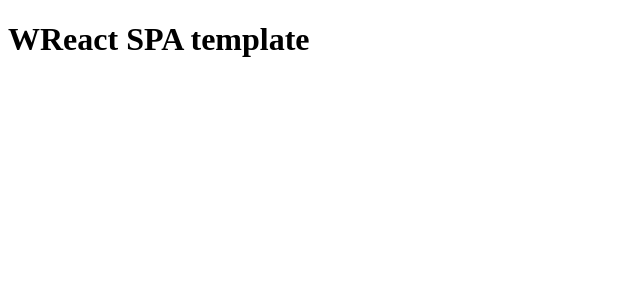
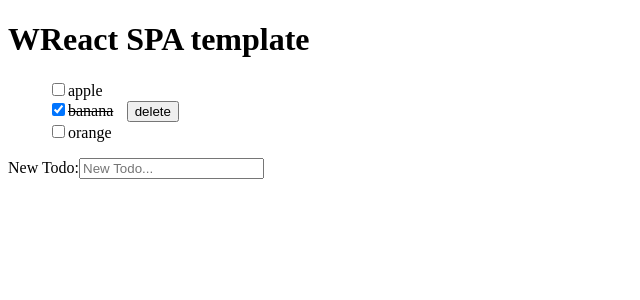
Before and after one commit to wakayama-hacker/wreact, a React app: page / in a window 1280 px wide. Shown: the top 300 px of the page, without its empty margins (0-640 px from the left). Built offline with nearby package versions, Linux system fonts and the light colour scheme.

Commit message:
Add example

```diff
--- a/package.json
+++ b/package.json
@@ -35,6 +35,7 @@
     "mocha": "^3.4.2",
     "react-hot-loader": "^3.0.0-beta.7",
     "react-test-renderer": "^15.6.1",
+    "sinon": "^2.3.6",
     "webpack": "^3.0.0",
     "webpack-dev-server": "^2.5.0"
   },
--- a/src/components/App.jsx
+++ b/src/components/App.jsx
@@ -1,5 +1,6 @@
 import React from 'react'
 import PropTypes from 'prop-types'
+import TodoItem from './TodoItem'
 
 export default class App extends React.Component {
 
@@ -19,19 +20,126 @@ export default class App extends React.Component {
       title: 'WReact SPA template',
     }
 
+    /**
+     * check/uncheck a todo at given index
+     * @param  {number} index index of todo
+     * @param  {boolean} check check or uncheck
+     * @return {void}
+     */
+    checkTodo(index,check) {
+      const newTodos = [...this.state.todos]
+      newTodos[index].checked = check
+
+      this.setState({
+        ...this.state,
+        todos: newTodos,
+      })
+    }
+
+    /**
+     * delete a todo at given index
+     * @param  {number} index index of todo
+     * @return {void}
+     */
+    deleteTodo(index) {
+      const newTodos = [...this.state.todos]
+      newTodos.splice(index, 1)
+
+      this.setState({
+        ...this.state,
+        todos: newTodos,
+      })
+    }
+
+    /**
+     * add a todo
+     * @param  {string} content new todo content
+     * @return {void}
+     */
+    addTodo(content) {
+      const newTodos = [...this.state.todos]
+      newTodos.push({ content, checked: false })
+
+      this.setState({
+        ...this.state,
+        todos: newTodos,
+        newTodoContent: '',
+      })
+    }
+
+    updateNewTodo(content) {
+      this.setState({
+        ...this.state,
+        newTodoContent: content
+      })
+    }
+
+    /**
+     * constructor
+     * @param  {object} props React props.
+     * @return {void}
+     */
+    constructor(props) {
+      super(props)
+
+      this.state = {
+        todos: [
+          { content: 'apple', checked: false },
+          { content: 'banana', checked: true },
+          { content: 'orange', checked: false },
+        ],
+        newTodoContent: '',
+      }
+    }
+
   /**
    * render
    * @return {ReactElement|null|false} render a React element.
    */
   render() {
 
+    const self = this
+
+    const {
+      todos,
+      newTodoContent,
+    } = self.state
+
     const {
       title,
-    } = this.props
+    } = self.props
 
     return (
       <div>
         <h1>{ title }</h1>
+        <ul className="todo-items">
+          {
+            todos.map((todo, index) => {
+
+              return (
+                <TodoItem
+                  key={ `todo-item-${index}` }
+                  index={ index }
+                  todo={ todo }
+                  onChange={ value => self.checkTodo(index, value) }
+                  onDeleteClick ={ () => self.deleteTodo(index) }
+                />
+              )
+            })
+          }
+        </ul>
+        <div>
+          <label htmlFor="input-new-todo">
+            { 'New Todo:' }
+          </label>
+          <input
+            id={ 'input-new-todo' }
+            value={ newTodoContent }
+            placeholder={ 'New Todo...' }
+            onChange={ e => self.updateNewTodo(e.target.value) }
+            onBlur={ () => self.addTodo(newTodoContent) }
+          />
+        </div>
       </div>
     )
   }
--- /dev/null
+++ b/src/components/TodoItem.jsx
@@ -0,0 +1,76 @@
+import React from 'react'
+import PropTypes from 'prop-types'
+
+export default class TodoItem extends React.Component {
+
+  /**
+   * propTypes
+   * @type {object}
+   */
+  static propTypes = {
+    todo          : PropTypes.object,
+    index         : PropTypes.number.isRequired,
+    onChange      : PropTypes.func,
+    onDeleteClick : PropTypes.func,
+  }
+
+ /**
+  * defaultProps
+  * @type {object}
+  */
+  static defaultProps = {
+    todo          : { content: '', checked: false },
+    onChange      : noop => noop,
+    onDeleteClick : noop => noop,
+  }
+
+  /**
+   * render
+   * @return {ReactElement|null|false} render a React element.
+   */
+  render() {
+
+    const self = this
+
+    const {
+      todo,
+      index,
+      onChange,
+      onDeleteClick,
+    } = self.props
+
+    const labelStyle = {
+      textDecoration: todo.checked ? 'line-through' : 'none'
+    }
+
+    return (
+      <li
+        key={ `todo-${index}` }
+        style={ { listStyle: 'none' } }
+      >
+        <input
+          type="checkbox"
+          id={ `todo-${index}` }
+          checked={ todo.checked }
+          onChange={ () => onChange(!todo.checked) }
+        />
+        <label
+          htmlFor={ `todo-${index}` }
+          style={ labelStyle }
+        >
+          { todo.content }
+        </label>
+        {
+          todo.checked ? (
+            <button
+              style={ { marginLeft: '1em' } }
+              onClick={ () => onDeleteClick(index) }
+            >
+              { 'delete' }
+            </button>
+          ) : null
+        }
+      </li>
+    )
+  }
+}
```
Also changed, not shown: 1 other file (tests, documents, lock files or other folders).
